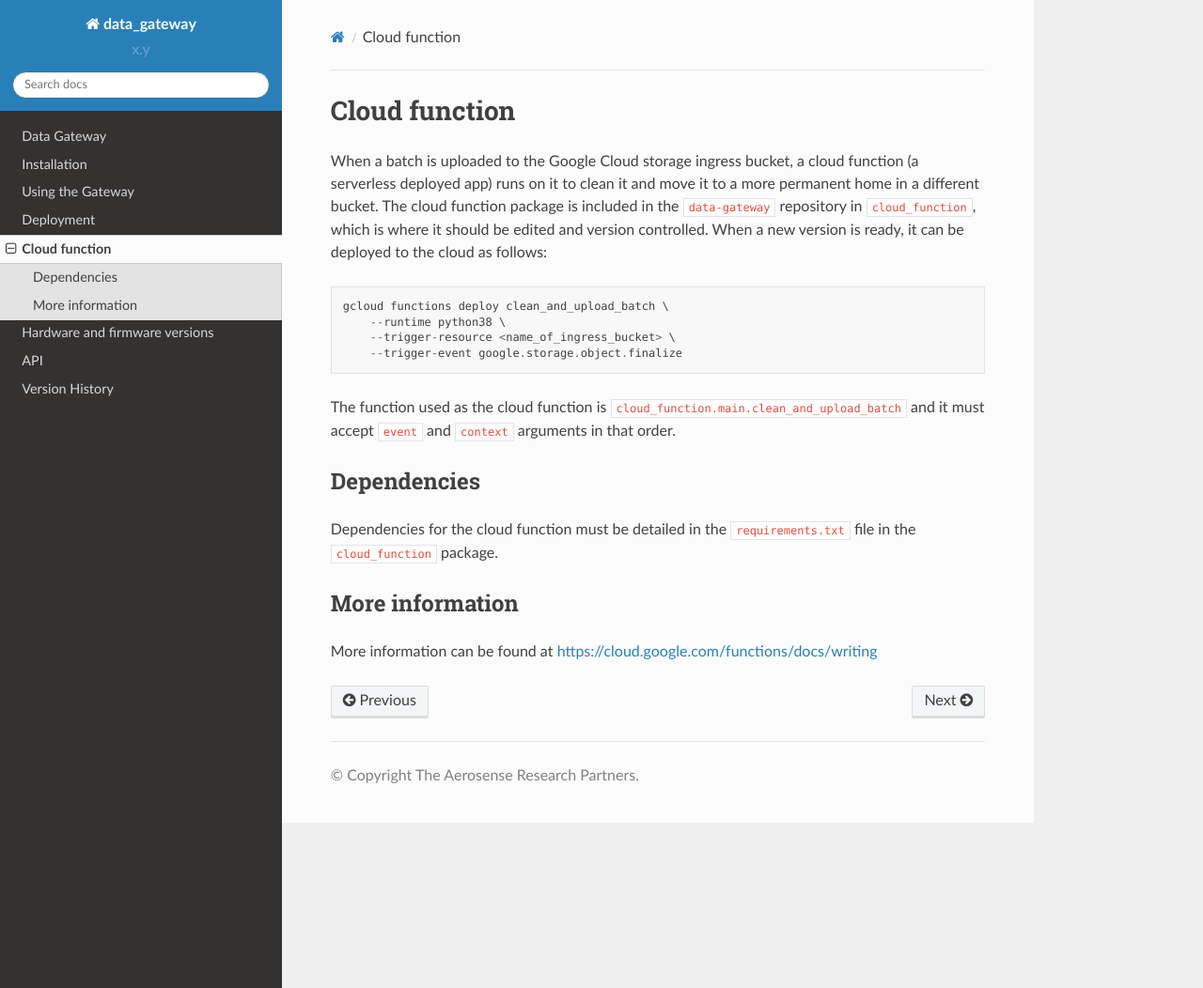
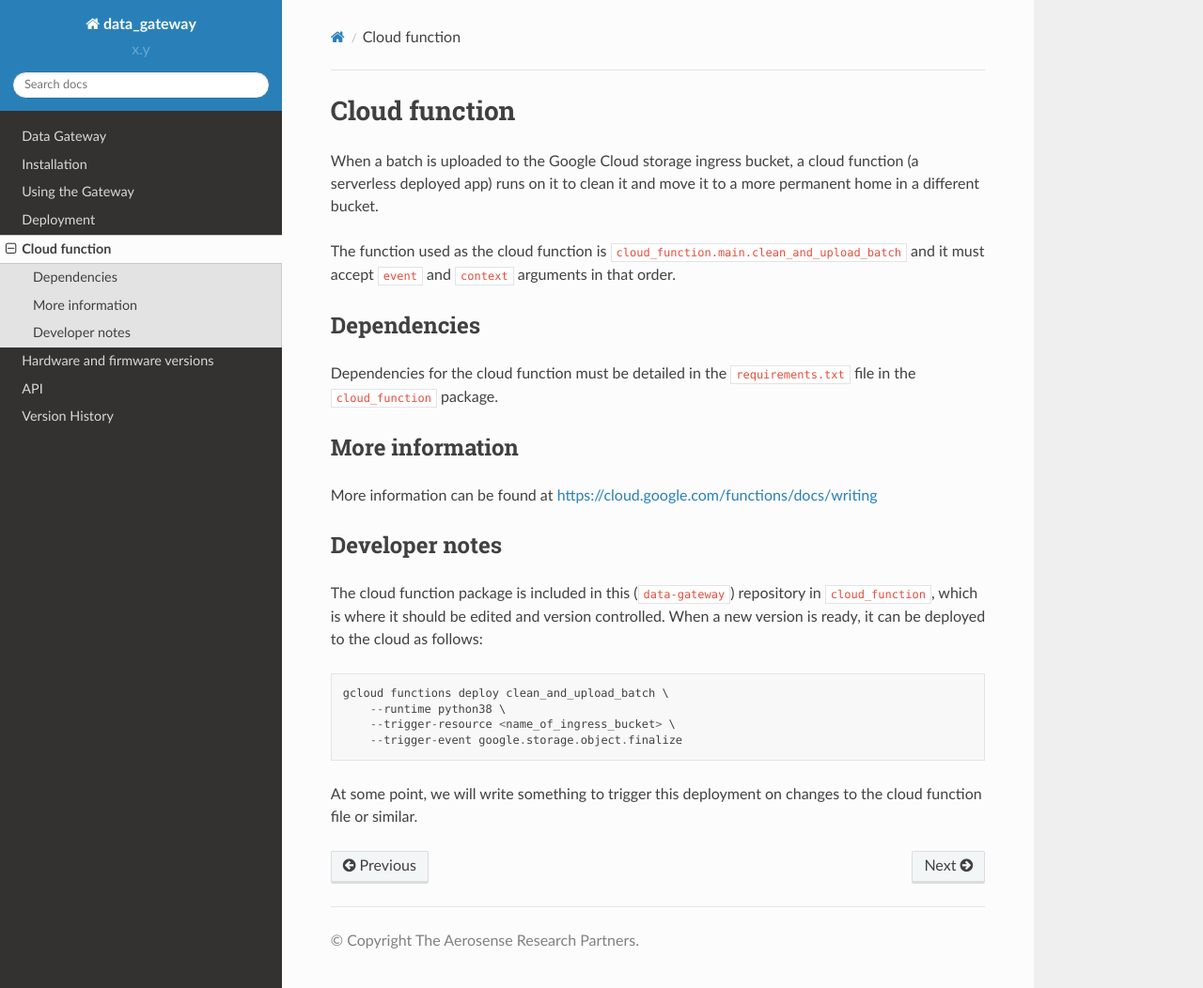
Before and after one commit to aerosense-ai/data-gateway, a Sphinx documentation site: the page built from docs/source/cloud_function.rst, in a window 1280 px wide and 1052 px high. Shown: the whole window at 94% size. Built offline with Sphinx 7.4.7 and the Read the Docs theme 2.0.0, drawn with Linux system fonts in a browser that asks for light colours; some of the changed lines change nothing that is shown.

Commit message:
DOC: Restructure cloud function documentation

```diff
--- a/docs/source/cloud_function.rst
+++ b/docs/source/cloud_function.rst
@@ -5,9 +5,29 @@ Cloud function
 ==============
 
 When a batch is uploaded to the Google Cloud storage ingress bucket, a cloud function (a serverless deployed app) runs
-on it to clean it and move it to a more permanent home in a different bucket. The cloud function package is included in
-the ``data-gateway`` repository in ``cloud_function``, which is where it should be edited and version controlled. When
-a new version is ready, it can be deployed to the cloud as follows:
+on it to clean it and move it to a more permanent home in a different bucket.
+
+The function used as the cloud function is ``cloud_function.main.clean_and_upload_batch`` and it must accept ``event``
+and ``context`` arguments in that order.
+
+
+Dependencies
+============
+
+Dependencies for the cloud function must be detailed in the ``requirements.txt`` file in the ``cloud_function`` package.
+
+
+More information
+================
+
+More information can be found at https://cloud.google.com/functions/docs/writing
+
+
+Developer notes
+===============
+
+The cloud function package is included in this (``data-gateway``) repository in ``cloud_function``, which is where it
+should be edited and version controlled. When a new version is ready, it can be deployed to the cloud as follows:
 
 .. code-block::
 
@@ -16,15 +36,4 @@ a new version is ready, it can be deployed to the cloud as follows:
         --trigger-resource <name_of_ingress_bucket> \
         --trigger-event google.storage.object.finalize
 
-The function used as the cloud function is ``cloud_function.main.clean_and_upload_batch`` and it must accept ``event``
-and ``context`` arguments in that order.
-
-
-Dependencies
-============
-Dependencies for the cloud function must be detailed in the ``requirements.txt`` file in the ``cloud_function`` package.
-
-
-More information
-================
-More information can be found at https://cloud.google.com/functions/docs/writing
+At some point, we will write something to trigger this deployment on changes to the cloud function file or similar.
```
